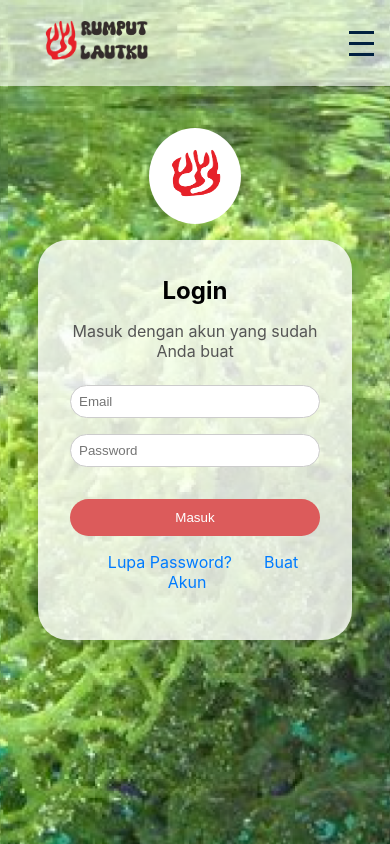
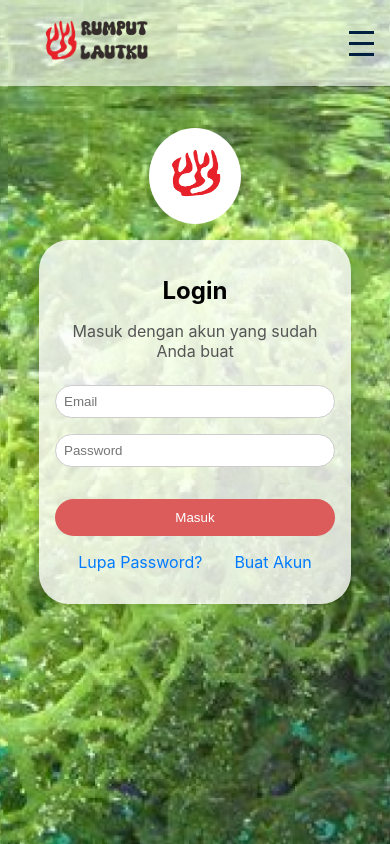
Before and after one commit to IsaOfficial/rulaku, a React (Create React App) app: page /login in a window 390 px wide. Shown: the top 844 px of the page. Built offline with nearby package versions, Linux system fonts and the light colour scheme.

Commit message:
last but not least 4

```diff
--- a/src/pages/Auth.css
+++ b/src/pages/Auth.css
@@ -149,6 +149,7 @@
     }
 
   .login-container {
-    width: 250px;
+    padding: 1rem 1rem 2rem 1rem;
+    width: 280px;
   }
 }
```
